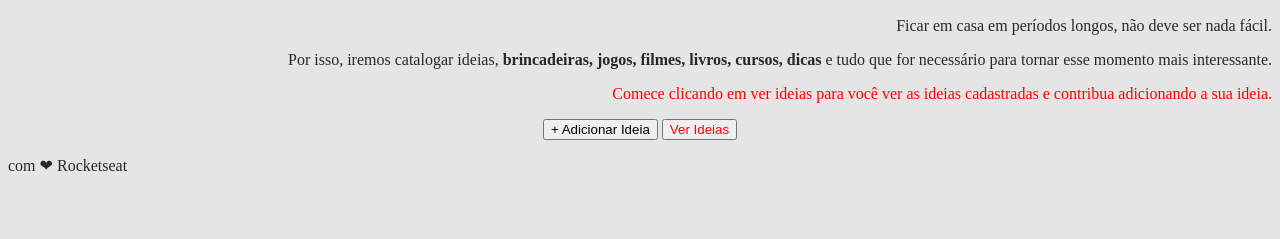
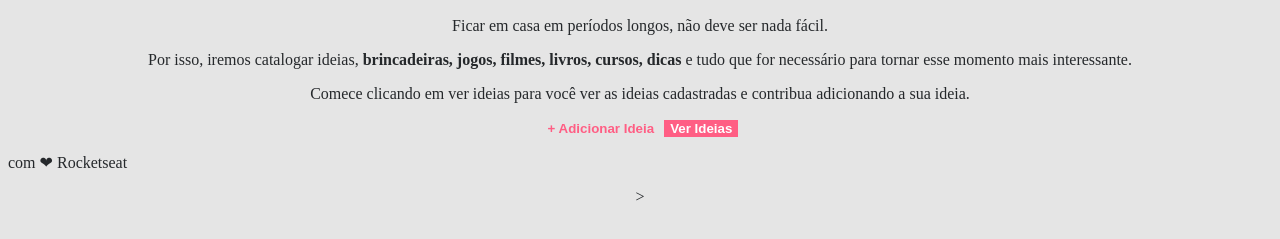
Before and after one commit to douglasabnovato/rocketseat-maykbrito-web, a plain HTML site: page index.html in a window 1280 px wide. Shown: the part 75-314 px from the top of the page. Drawn offline with Linux system fonts and the light colour scheme.

Commit message:
css interno

```diff
--- a/index.html
+++ b/index.html
@@ -9,20 +9,27 @@
                 color: #25282B;
                 text-align: center;
             }
-            p{
-                text-align: right;
+            button{
+                color: #ff5e84;
+                border: none;
+                font-weight: bold;
+                background: none;
             }
             .fat{
-                color: red;
+                color: white;
+                background: #ff5e84;
             }
             #footer{
                 text-align: left;
             }
-
+            #footer a{
+                color:#25282B;
+                text-decoration: none;
+            }
         </style>
     </head>
     <body>
-        <header>
+
         <img src="img/logo.png" alt="Imagem da Logomarca">
         <p>
             Ficar em casa em períodos longos, não deve ser nada fácil.
@@ -30,12 +37,15 @@
         <p>
             Por isso, iremos catalogar ideias, <strong> brincadeiras, jogos, filmes, livros, cursos, dicas</strong> e tudo que for necessário para tornar esse momento mais interessante.
         </p>
-            <p class="fat">
+        <p>
             Comece clicando em ver ideias para você ver as ideias cadastradas e contribua adicionando a sua ideia.
         </p>
         <button>+ Adicionar Ideia</button>
         <button class="fat">Ver Ideias</button>
-            <p id="footer">com ❤ Rocketseat</p>
-        </header>
+        <p id="footer">com ❤ <a href="http://rocketseat.com.br">Rocketseat</a></p>
+
+        <script>
+
+        </script>>
     </body>
 </html>
```
Also changed, not shown: Readme.md, style.css (added). Lines whose indentation alone changed are shown as unchanged.
